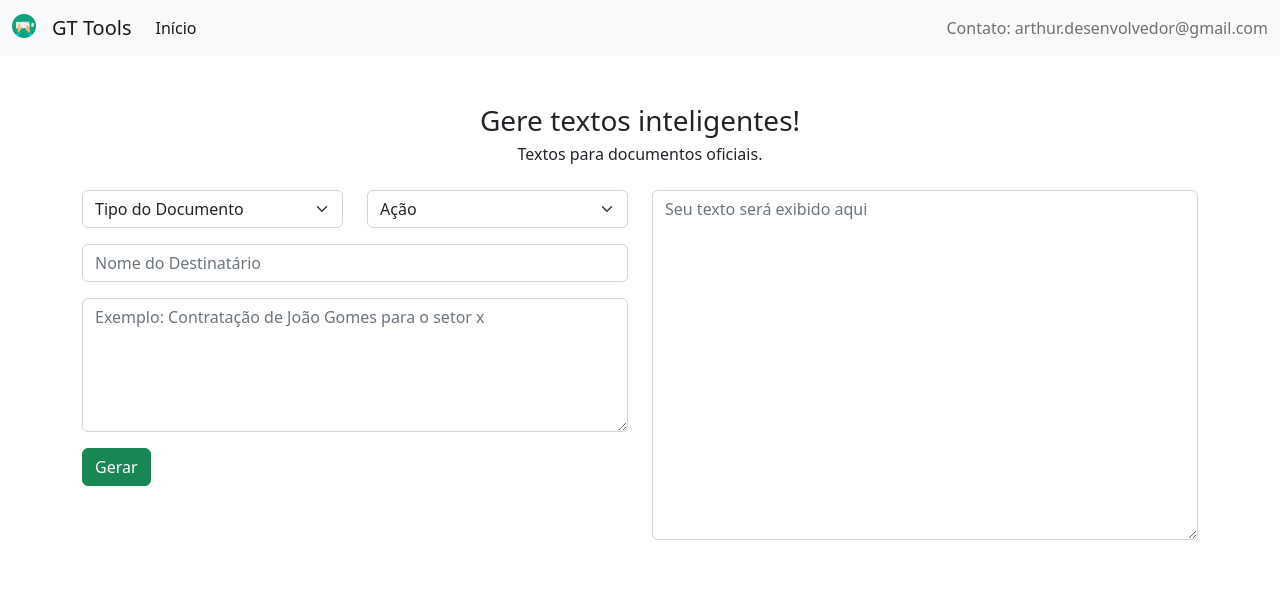
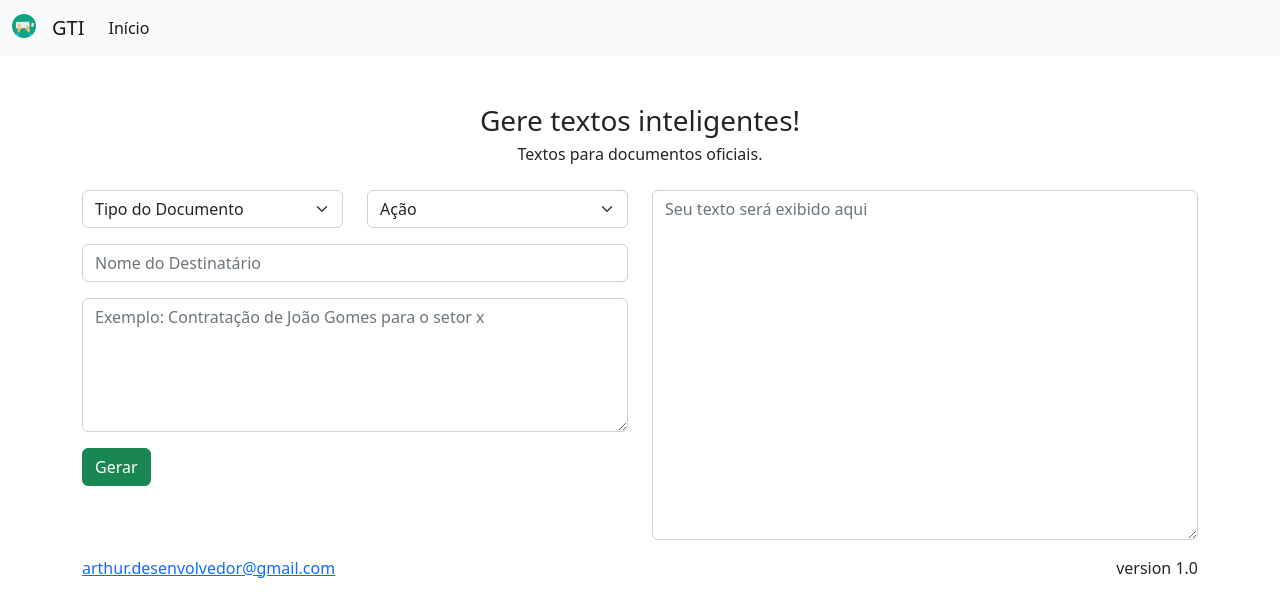
Before and after one commit to arthuramorim/gerador-texto-memorando, a Next.js app: page / in a window 1280 px wide. Shown: the top 616 px of the page. Built offline with nearby package versions, Linux system fonts and the light colour scheme.

Commit message:
atualizacao do codigo

```diff
--- a/pages/index.js
+++ b/pages/index.js
@@ -54,13 +54,12 @@ export default function Home() {
         <title>GT Tools</title>
         <link rel="icon" href="/digitando.png" />
       </Head>
-      {tipodocumentoInput + acaoInput + destinatarioInput + assuntoInput}
       <nav class="navbar navbar-expand-lg navbar-light bg-light">
         <div class="container-fluid">
           <a class="navbar-brand" href="#">
             <img src="/digitando.png" alt="" height="24" class="d-inline-block align-text-top" />
           </a>
-          <a class="navbar-brand" href="#">GT Tools</a>
+          <a class="navbar-brand" href="#">GTI</a>
           <button class="navbar-toggler" type="button" data-bs-toggle="collapse" data-bs-target="#navbarText" aria-controls="navbarText" aria-expanded="false" aria-label="Toggle navigation">
             <span class="navbar-toggler-icon"></span>
           </button>
@@ -69,16 +68,11 @@ export default function Home() {
               <li class="nav-item">
                 <a class="nav-link active" aria-current="page" href="#">Início</a>
               </li>
-              {/*<li class="nav-item">
-                  <a class="nav-link" href="#">Features</a>
-                </li>
-              <li class="nav-item">
-                <a class="nav-link" href="#">Pricing</a>
-  </li>*/}
+
             </ul>
-            <span class="navbar-text">
-              Contato: arthur.desenvolvedor@gmail.com
-            </span>
+            {/*<span class="navbar-text">
+              <a href="mailto:arthur.desenvolvedor@gmail.com">Contato: arthur.desenvolvedor@gmail.com</a>
+</span>*/}
           </div>
         </div>
       </nav>
@@ -145,17 +139,22 @@ export default function Home() {
             <div class="col-md-6">
               <div class="mb-3">
                 <textarea
-                class="form-control"
-                id="textoResultado" rows="14"
-                placeholder="Seu texto será exibido aqui"
-                value={textoResultadoInput}
-                onChange={(e) => setTextoResultadoInput(e.target.value)}
+                  class="form-control"
+                  id="textoResultado" rows="14"
+                  placeholder="Seu texto será exibido aqui"
+                  value={textoResultadoInput}
+                  onChange={(e) => setTextoResultadoInput(e.target.value)}
                 ></textarea>
               </div>
             </div>
           </div>
         </div>
+        <footer class="container">
+          <p class="float-end">version 1.0</p>
+          <p><a href="maito:arthur.desenvolvedor@gmail.com">arthur.desenvolvedor@gmail.com</a></p>
+        </footer>
       </main>
+
     </div>
   );
 }
```
